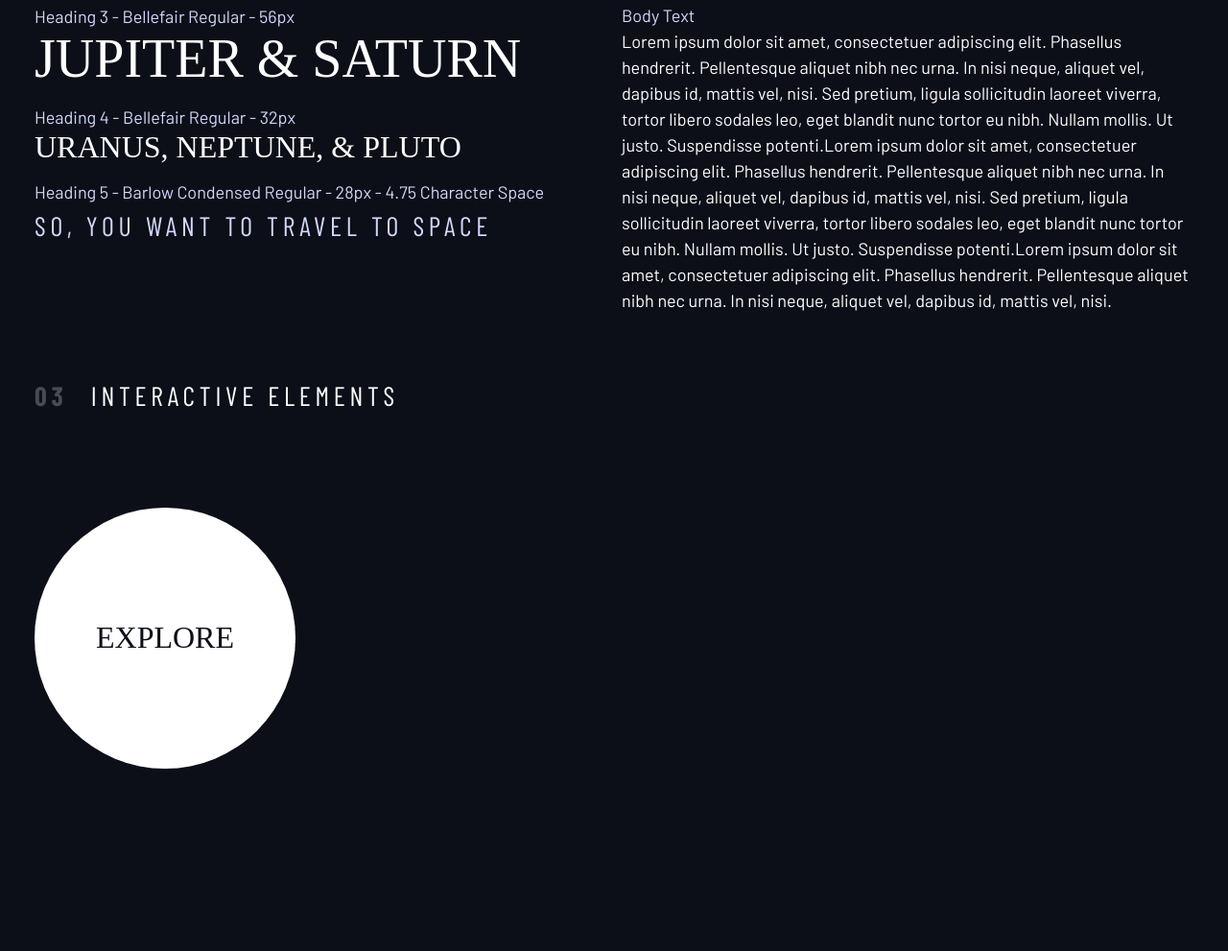
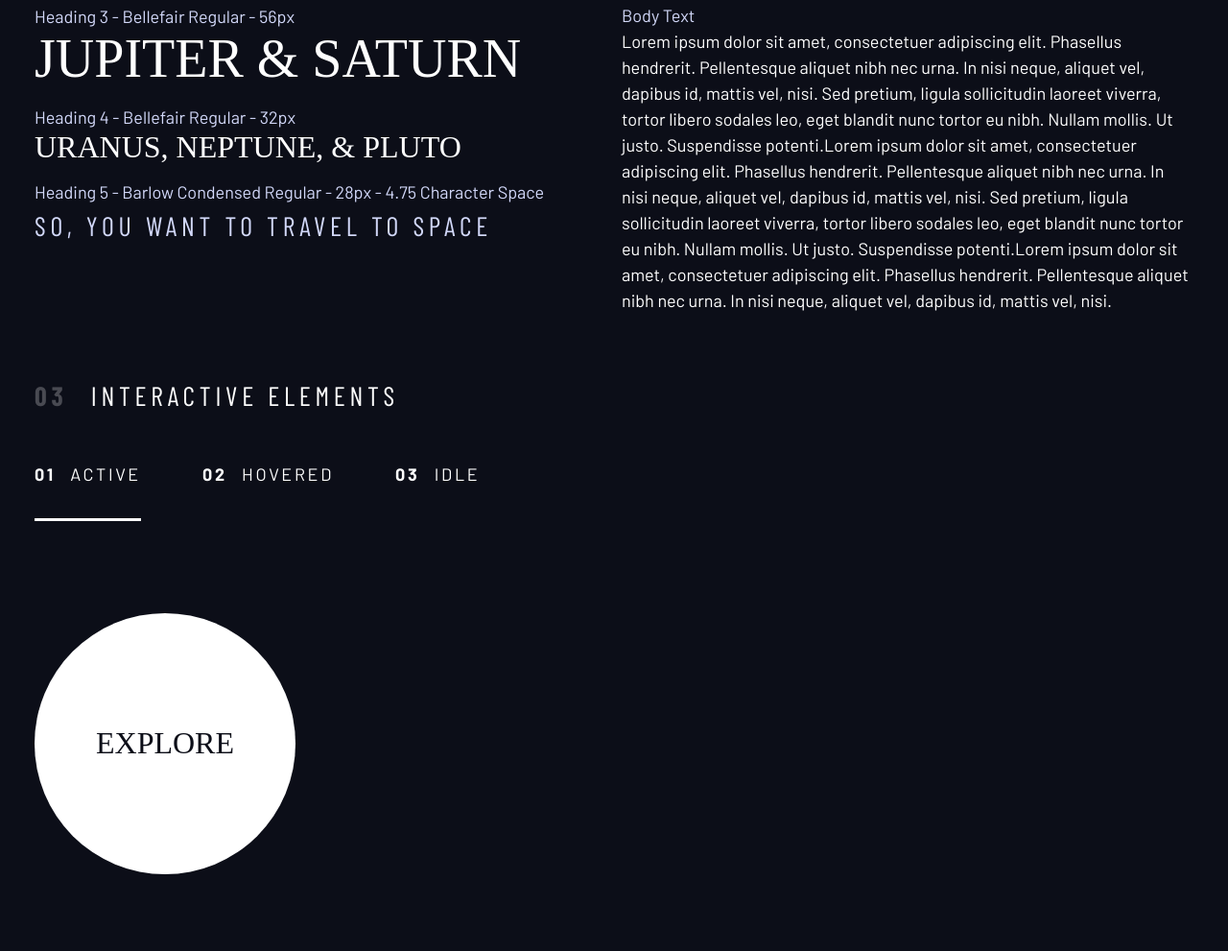
Before and after one commit to codepraycode/space-tourism, a website built with Vite: page design.html in a window 1280 px wide. Shown: the part 785-1776 px from the top of the page at 96% size. Before the commit the page ends 1666 px from the top, so only its background shows below. Built offline with nearby package versions, Linux system fonts and the light colour scheme; a web font is replaced by a local one.

Commit message:
Added navigation interactive elements

```diff
--- a/design.html
+++ b/design.html
@@ -95,7 +95,21 @@
             <h2 class="numbered-title"><span>03</span> Interactive elements</h2>
 
             <!-- navigation -->
-            <div></div>
+            <div>
+                <nav>
+                    <ul class="primary-navigation underline-indicators flex" style="--gap: 4rem">
+                        <li class="active"> <a class="uppercase text-white letter-spacing-2" href="#">
+                            <span>01</span> Active</a>
+                        </li>
+                        <li> <a class="uppercase text-white letter-spacing-2" href="#">
+                            <span>02</span> Hovered</a>
+                        </li>
+                        <li> <a class="uppercase text-white letter-spacing-2" href="#">
+                            <span>03</span> Idle</a>
+                        </li>
+                    </ul>
+                </nav>
+            </div>
 
             <div class="flex">
                 <div style="margin-block: 5rem;">
--- a/index.css
+++ b/index.css
@@ -236,3 +236,33 @@ input, button, textarea, select{
     opacity: 1;
     transform: scale(1.5);
 }
+
+.primary-navigation{
+    --gap: 8rem;
+    --underline-gap: 2rem;
+    list-style: none;
+    padding: 0;
+    margin: 0;
+}
+
+.primary-navigation a{
+    text-decoration: none;
+}
+.primary-navigation a > span{
+    font-weight: 700;
+    margin-right: .5em;
+}
+
+.underline-indicators > * {
+    padding: var(--underline-gap, 1rem) 0;
+    border-bottom: .2rem solid hsl( var(--clr-white) / 0 );
+}
+
+.underline-indicators > *:hover,
+.underline-indicators>*:focus {
+    border-color: hsl( var(--clr-white) / .25);
+}
+
+.underline-indicators > .active {
+    border-color: hsl( var(--clr-white) / 1);
+}
```
